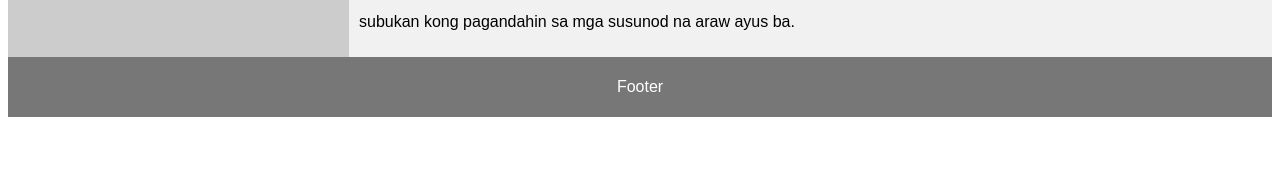
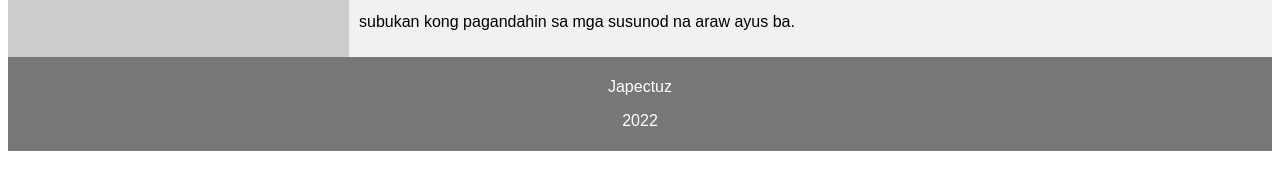
Before and after one commit to japectuz/japectuz.github.io, a plain HTML site: page index.html in a window 1280 px wide. Shown: the part 418-608 px from the top of the page. Drawn offline with Linux system fonts and the light colour scheme.

Commit message:
Update index.html

```diff
--- a/index.html
+++ b/index.html
@@ -95,7 +95,8 @@ footer {
 </section>
 
 <footer>
-  <p>Footer</p>
+  <p>Japectuz</p>
+  <p>2022</p>
 </footer>
 
 </body>
```
